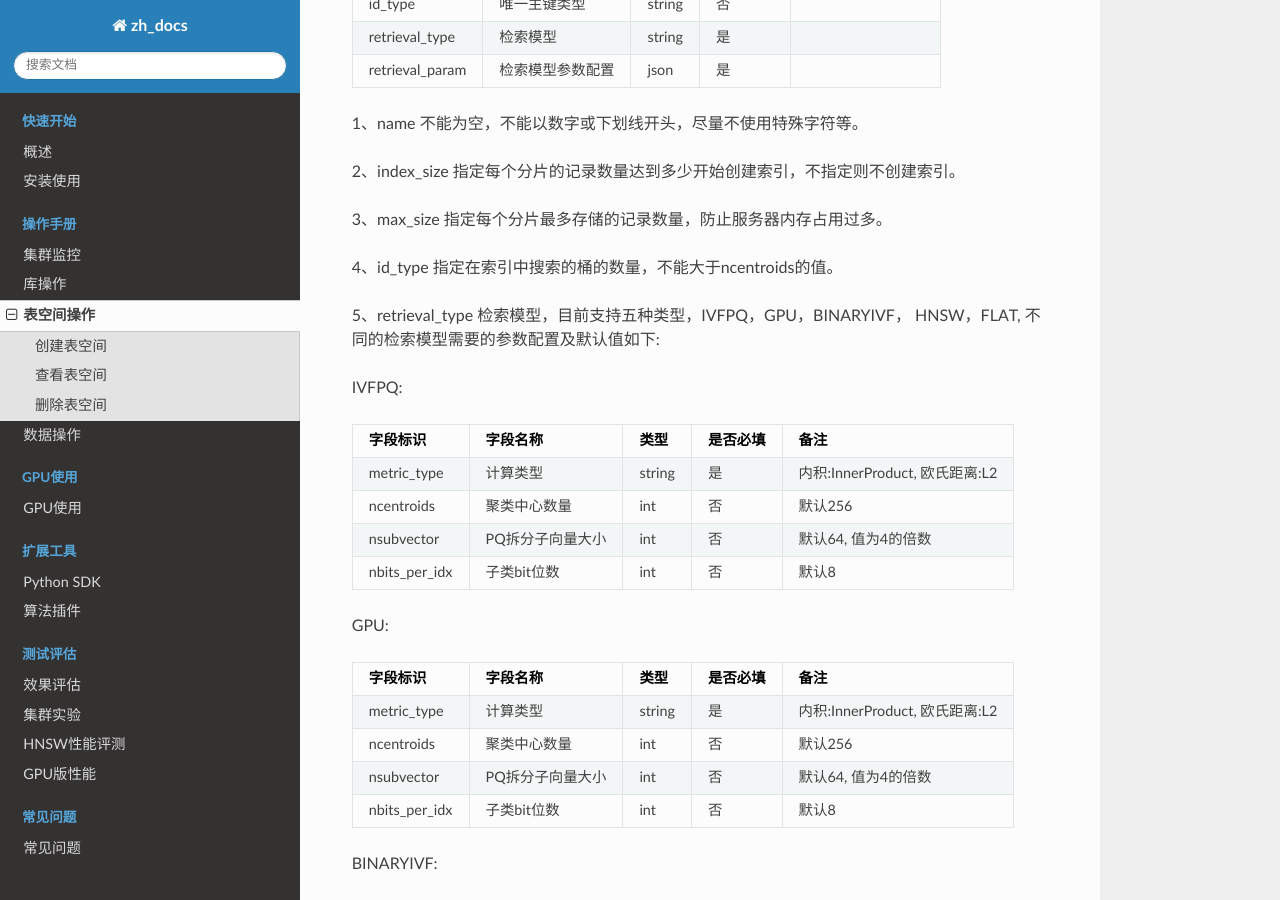
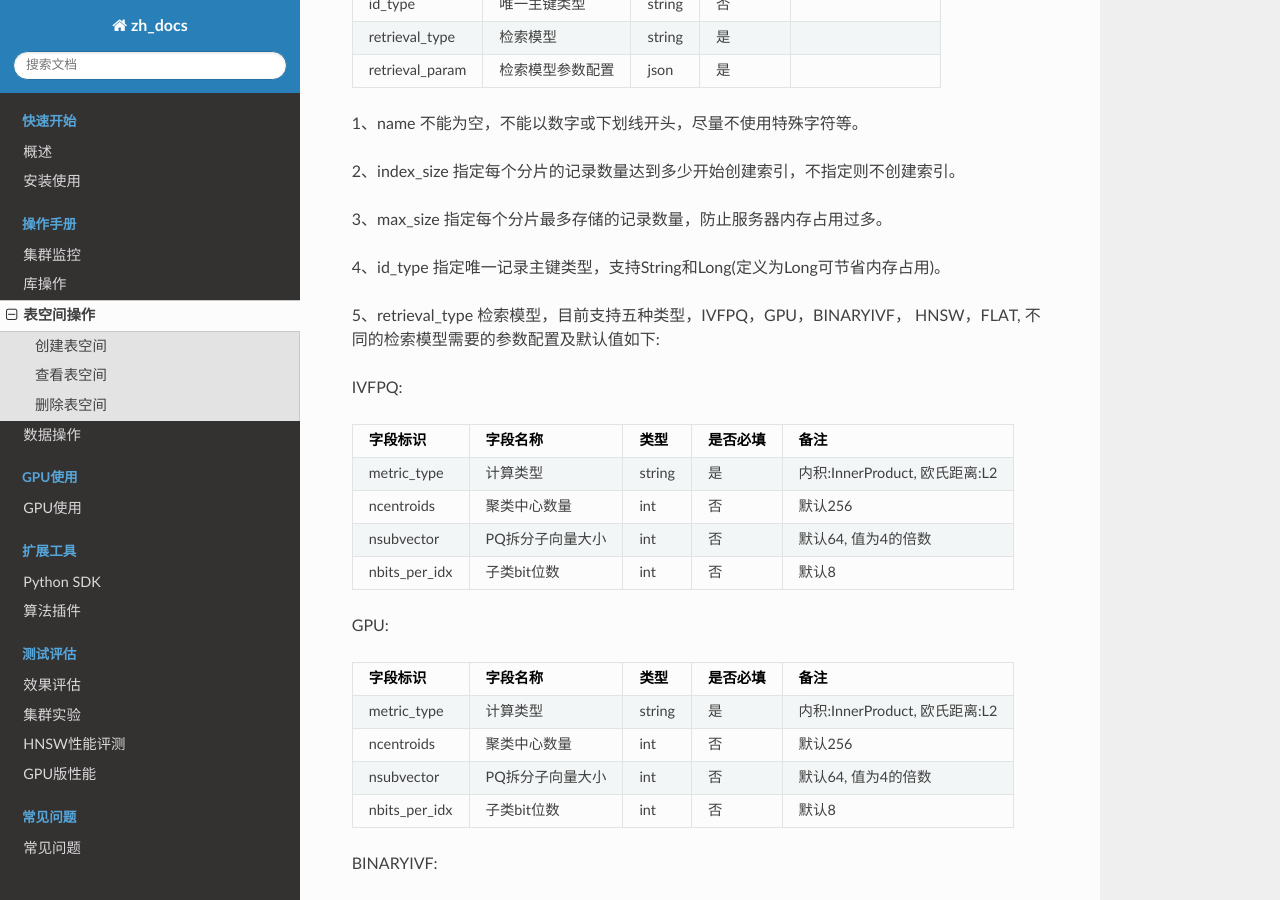
Before and after one commit to vearch/zh_docs, a Sphinx documentation site: the page built from docs/source/use_op/op_space.rst, in a window 1280 px wide and 900 px high, scrolled down 1846 px. Built offline with Sphinx 7.4.7 and the Read the Docs theme 2.0.0, drawn with Linux system fonts in a browser that asks for light colours; pages that are not in the unit, such as notebooks, are missing from menus.

Commit message:
change space parameter

```diff
--- a/docs/source/use_op/op_space.rst
+++ b/docs/source/use_op/op_space.rst
@@ -107,9 +107,9 @@ engine配置:
 
 2、index_size 指定每个分片的记录数量达到多少开始创建索引，不指定则不创建索引。
 
-3、max_size  指定每个分片最多存储的记录数量，防止服务器内存占用过多。
+3、max_size 指定每个分片最多存储的记录数量，防止服务器内存占用过多。
 
-4、id_type    指定在索引中搜索的桶的数量，不能大于ncentroids的值。
+4、id_type 指定唯一记录主键类型，支持String和Long(定义为Long可节省内存占用)。
 
 5、retrieval_type 检索模型，目前支持五种类型，IVFPQ，GPU，BINARYIVF， HNSW，FLAT, 不同的检索模型需要的参数配置及默认值如下:
 
```
